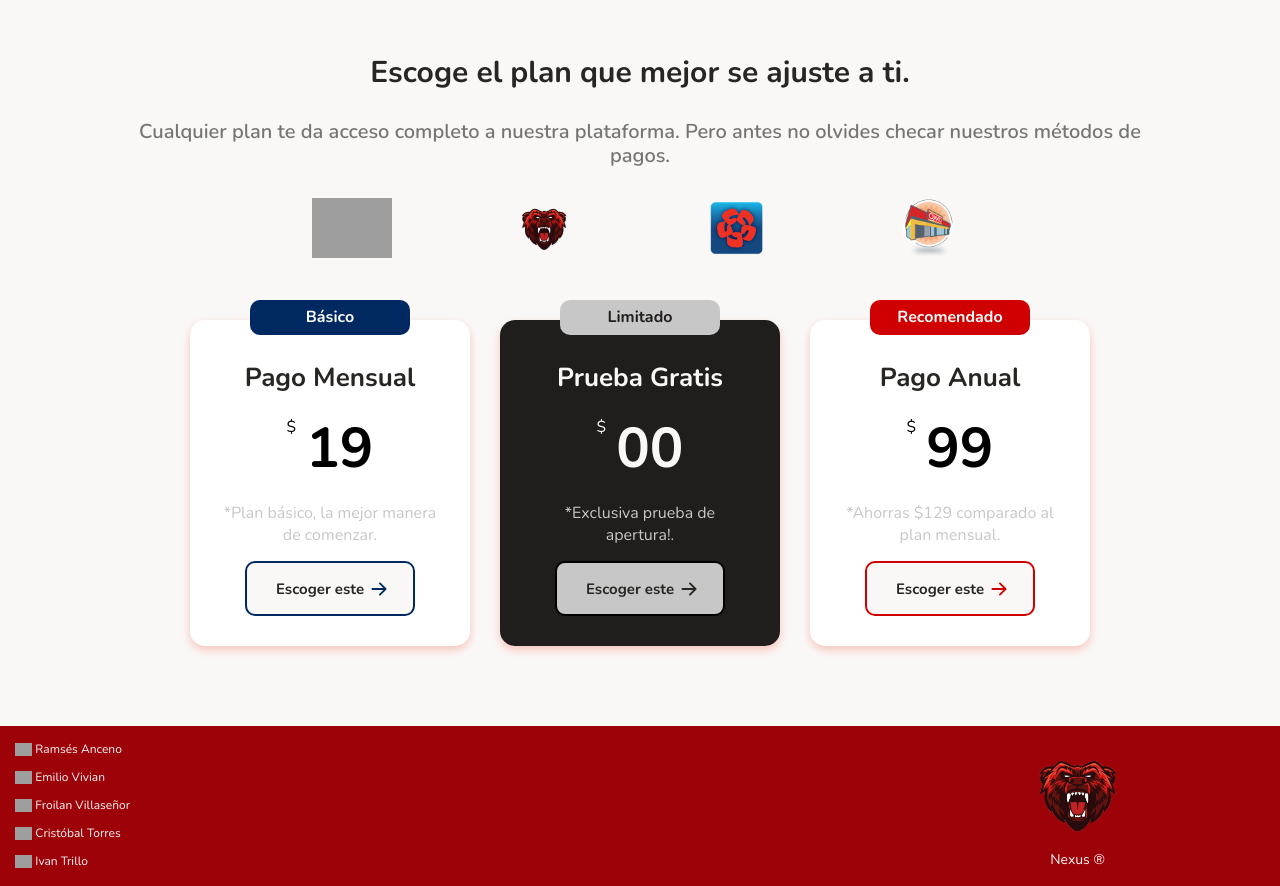
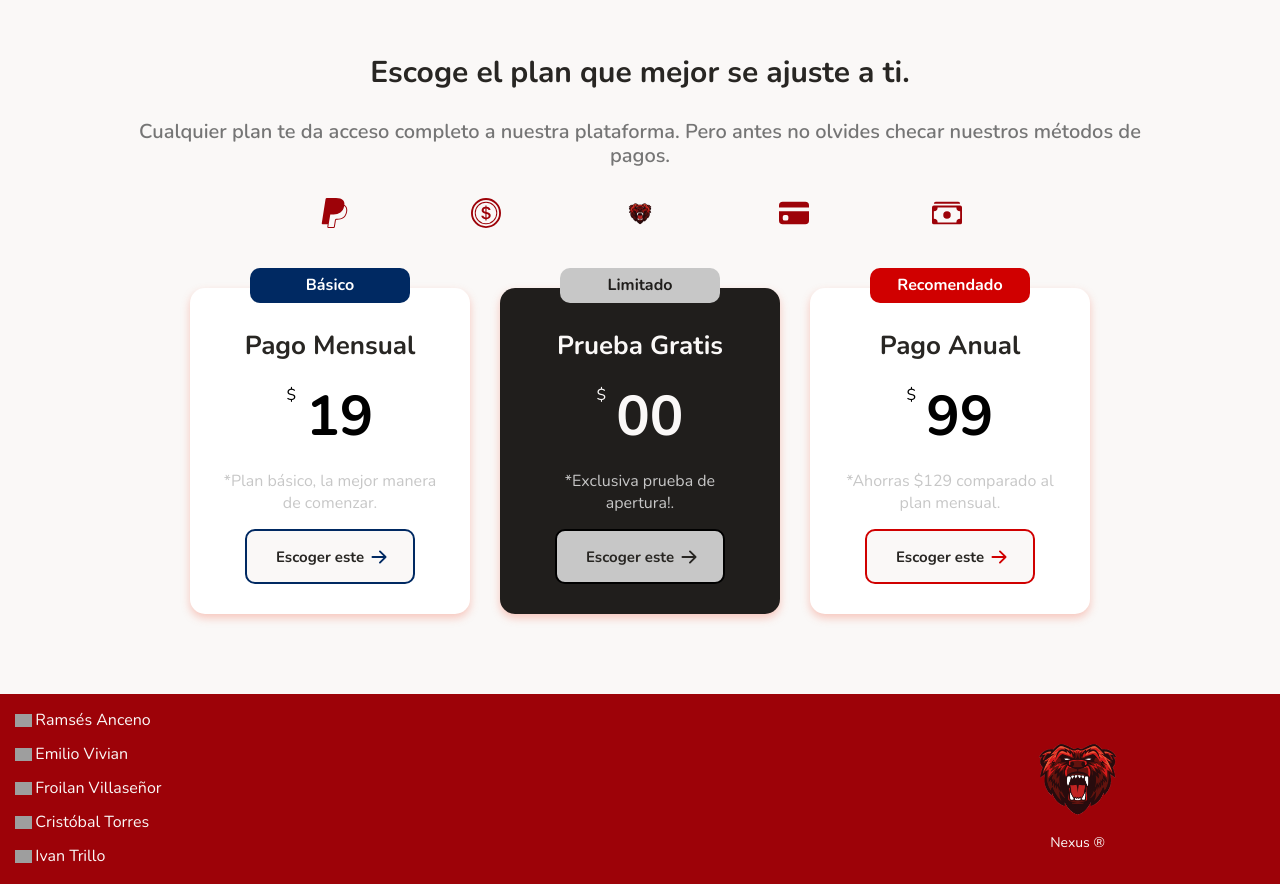
Before and after one commit to ramsceoskull/nexus, a PHP site: page /index.html in a window 1280 px wide. Shown: the part 2346-3232 px from the top of the page. Run offline with PHP 8.4, Linux system fonts and the light colour scheme; grey boxes are pictures that could not be loaded.

Commit message:
Add some general modifications...

```diff
--- a/css/desktop.css
+++ b/css/desktop.css
@@ -23,7 +23,6 @@ footer {
 
 .footer__media-container > a {
   border-bottom: 2px solid transparent;
-  font-size: 12rem;
 }
 .footer__media-container img {
   height: 13px;
--- a/css/style.css
+++ b/css/style.css
@@ -197,7 +197,7 @@ main {
   width: 100%;
   height: 70vh;
   background-image: url('../assets/images/main-photo.jpg');
-  background-size: cover;
+  background-size: 150vw 80vh;
   background-position: center;
   background-repeat: no-repeat;
   text-align: center;
@@ -246,35 +246,29 @@ main {
   display: flex;
   margin: 30px auto;
   height: auto;
-  width: 80%;
+  width: 70%;
 }
-.plans__methods-container a {
-  width: inherit;
-  height: auto;
+.plans__methods-container > a {
+  width: 20%;
+  height: 20px;
 }
-.plans__methods-container a:hover {
+.plans__methods-container a:hover, .plans__methods-container svg:hover {
+  opacity: .9;
   transition: all 1s ease;
-  opacity: .7;
 }
-.paypal, .nexus, .bank, .oxxo {
-  display: inline-block;
-  width: inherit;
-  height: 30px;
+.plans__methods-container svg {
+  height: 100%;
+  color: var(--softDark-primary);
+}
+.plans__methods-container svg:hover {
+  color: var(--color-secondary);
+  opacity: 1;
+}
+.plans__methods-container > .nexus {
   background-size: contain;
   background-position: center;
   background-repeat: no-repeat;
-}
-.paypal {
-  background-image: url('../assets/icons/payPal-logo.png');
-}
-.nexus {
   background-image: url('../assets/icons/logo.png');
-}
-.bank {
-  background-image: url('../assets/icons/banamex.png');
-}
-.oxxo {
-  background-image: url('../assets/icons/oxxo-icon.png');
 }
 
 /* .methods--update {
--- a/css/styleL.css
+++ b/css/styleL.css
@@ -54,8 +54,11 @@ header {
   background-color: rgba(0, 0, 0, .6);
 }
 
-.paypal, .nexus, .bank, .oxxo {
-  height: 40px;
+.plans__methods-container {
+  width: 75%;
+}
+.plans__methods-container > a, .nexus {
+  height: 30px;
 }
 
 .plans__card {
--- a/css/tablet.css
+++ b/css/tablet.css
@@ -117,6 +117,9 @@ html::-webkit-scrollbar-track:active {
   height: 90vh;
 }
 
+.games-img-container {
+  background-size: cover;
+}
 .games-img-container h2 {
   font-size: 35rem;
 }
@@ -142,8 +145,8 @@ html::-webkit-scrollbar-track:active {
   line-height: 24rem;
 }
 
-.paypal, .nexus, .bank, .oxxo {
-  height: 50px;
+.plans__methods-container {
+  width: 60%;
 }
 
 .plans-container--slider {
@@ -189,6 +192,9 @@ html::-webkit-scrollbar-track:active {
   line-height: 20rem;
 }
 
+.footer__media-container > a {
+  font-size: 16rem;
+}
 .footer__logo img {
   width: 12vw;
 }
--- a/index.html
+++ b/index.html
@@ -102,10 +102,30 @@
         <p>Cualquier plan te da acceso completo a nuestra plataforma. Pero antes no olvides checar nuestros métodos de pagos.</p>
       </section>
       <div class="plans__methods-container">
-        <a href="./error/"><span class="paypal" title="Método de pago Paypal"></span></a>
-        <a href="./error/"><span class="nexus" title="Método de pago Nexus Points"></span></a>
-        <a href="./error/"><span class="bank" title="Método de pago Bancos"></span></a>
-        <a href="./error/"><span class="oxxo" title="Método de pago Depósito"></span></a>
+        <a href="./error/" class="paypal" title="Método de pago Paypal">
+          <svg xmlns="http://www.w3.org/2000/svg" fill="currentColor" viewBox="0 0 16 16">
+            <path fill-rule="evenodd" d="M14.06 3.713c.12-1.071-.093-1.832-.702-2.526C12.628.356 11.312 0 9.626 0H4.734a.7.7 0 0 0-.691.59L2.005 13.509a.42.42 0 0 0 .415.486h2.756l-.202 1.28a.628.628 0 0 0 .62.726H8.14c.429 0 .793-.31.862-.731l.025-.13.48-3.043.03-.164.001-.007a.351.351 0 0 1 .348-.297h.38c1.266 0 2.425-.256 3.345-.91.379-.27.712-.603.993-1.005a4.942 4.942 0 0 0 .88-2.195c.242-1.246.13-2.356-.57-3.154a2.687 2.687 0 0 0-.76-.59l-.094-.061zM6.543 8.82l-.845 5.213v.001l-.208 1.32c-.01.066.04.123.105.123H8.14c.173 0 .32-.125.348-.296v-.005l.026-.129.48-3.043.03-.164a.873.873 0 0 1 .862-.734h.38c1.201 0 2.24-.244 3.043-.815.797-.567 1.39-1.477 1.663-2.874.229-1.175.096-2.087-.45-2.71a2.126 2.126 0 0 0-.548-.438l-.003.016c-.645 3.312-2.853 4.456-5.672 4.456H6.864a.695.695 0 0 0-.321.079z"></path>
+          </svg>
+        </a>
+        <a href="./error/" class="currency" title="Método de pago Cripto-Monedas">
+          <svg xmlns="http://www.w3.org/2000/svg" fill="currentColor" viewBox="0 0 16 16">
+            <path d="M5.5 9.511c.076.954.83 1.697 2.182 1.785V12h.6v-.709c1.4-.098 2.218-.846 2.218-1.932 0-.987-.626-1.496-1.745-1.76l-.473-.112V5.57c.6.068.982.396 1.074.85h1.052c-.076-.919-.864-1.638-2.126-1.716V4h-.6v.719c-1.195.117-2.01.836-2.01 1.853 0 .9.606 1.472 1.613 1.707l.397.098v2.034c-.615-.093-1.022-.43-1.114-.9H5.5zm2.177-2.166c-.59-.137-.91-.416-.91-.836 0-.47.345-.822.915-.925v1.76h-.005zm.692 1.193c.717.166 1.048.435 1.048.91 0 .542-.412.914-1.135.982V8.518l.087.02z"></path>
+            <path d="M8 15A7 7 0 1 1 8 1a7 7 0 0 1 0 14zm0 1A8 8 0 1 0 8 0a8 8 0 0 0 0 16z"></path>
+            <path d="M8 13.5a5.5 5.5 0 1 1 0-11 5.5 5.5 0 0 1 0 11zm0 .5A6 6 0 1 0 8 2a6 6 0 0 0 0 12z"></path>
+          </svg>
+        </a>
+        <a href="./error/" class="nexus" title="Método de pago Nexus Points"></a>
+        <a href="./error/" class="bankCard" title="Método de pago Tarjetas">
+          <svg xmlns="http://www.w3.org/2000/svg" fill="currentColor" viewBox="0 0 16 16">
+            <path d="M0 4a2 2 0 0 1 2-2h12a2 2 0 0 1 2 2v1H0V4zm0 3v5a2 2 0 0 0 2 2h12a2 2 0 0 0 2-2V7H0zm3 2h1a1 1 0 0 1 1 1v1a1 1 0 0 1-1 1H3a1 1 0 0 1-1-1v-1a1 1 0 0 1 1-1z"></path>
+          </svg>
+        </a>
+        <a href="./error/" class="depo" title="Método de pago Depósitos">
+          <svg xmlns="http://www.w3.org/2000/svg" fill="currentColor" viewBox="0 0 16 16">
+            <path d="M1 3a1 1 0 0 1 1-1h12a1 1 0 0 1 1 1H1zm7 8a2 2 0 1 0 0-4 2 2 0 0 0 0 4z"></path>
+            <path d="M0 5a1 1 0 0 1 1-1h14a1 1 0 0 1 1 1v8a1 1 0 0 1-1 1H1a1 1 0 0 1-1-1V5zm3 0a2 2 0 0 1-2 2v4a2 2 0 0 1 2 2h10a2 2 0 0 1 2-2V7a2 2 0 0 1-2-2H3z"></path>
+          </svg>
+        </a>
       </div>
       <div class="plans-container--slider">
         <article class="plans__card">
```
Also changed, not shown: style.css (deleted, +0 -29 lines), test.html (deleted, +0 -214 lines).
